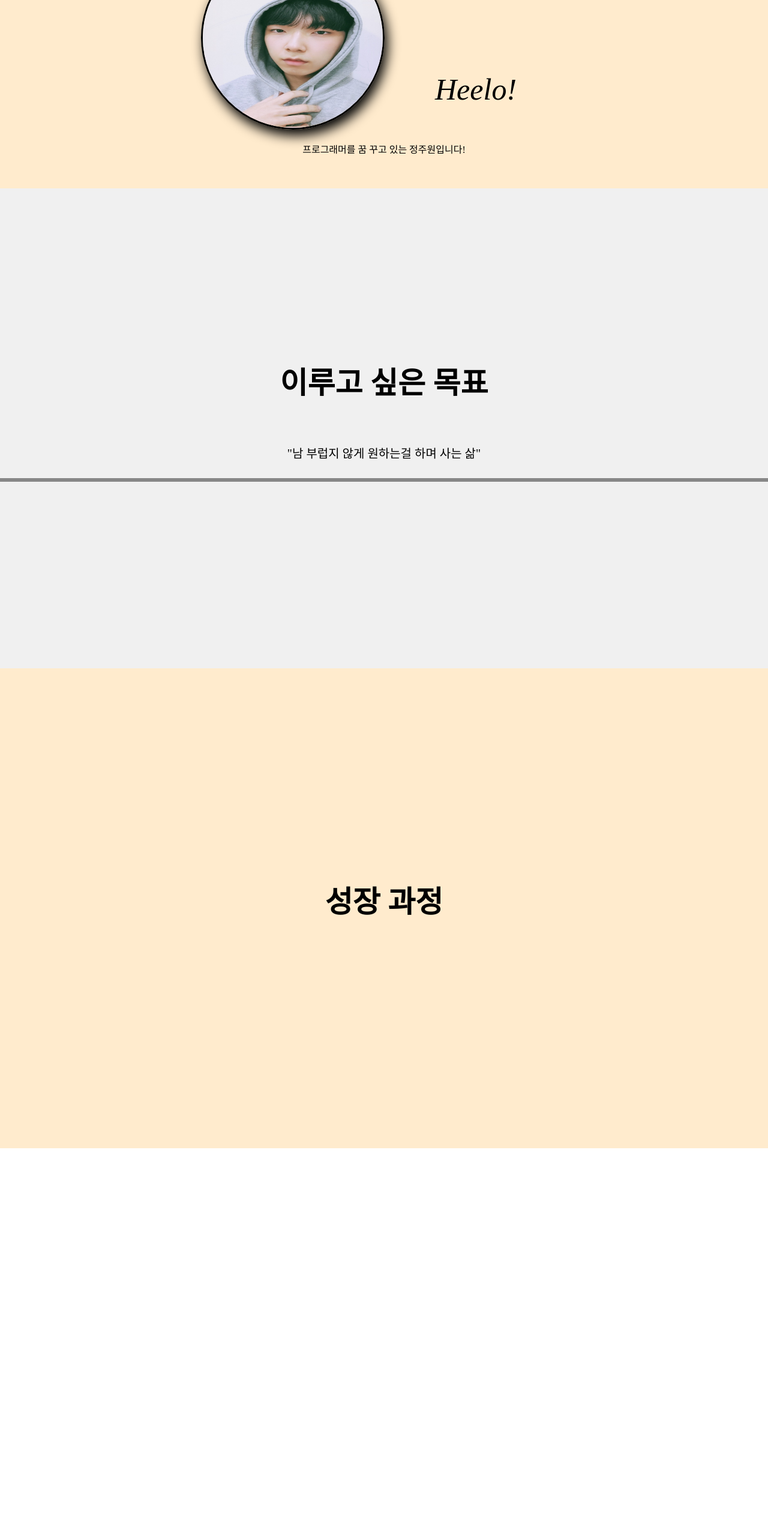
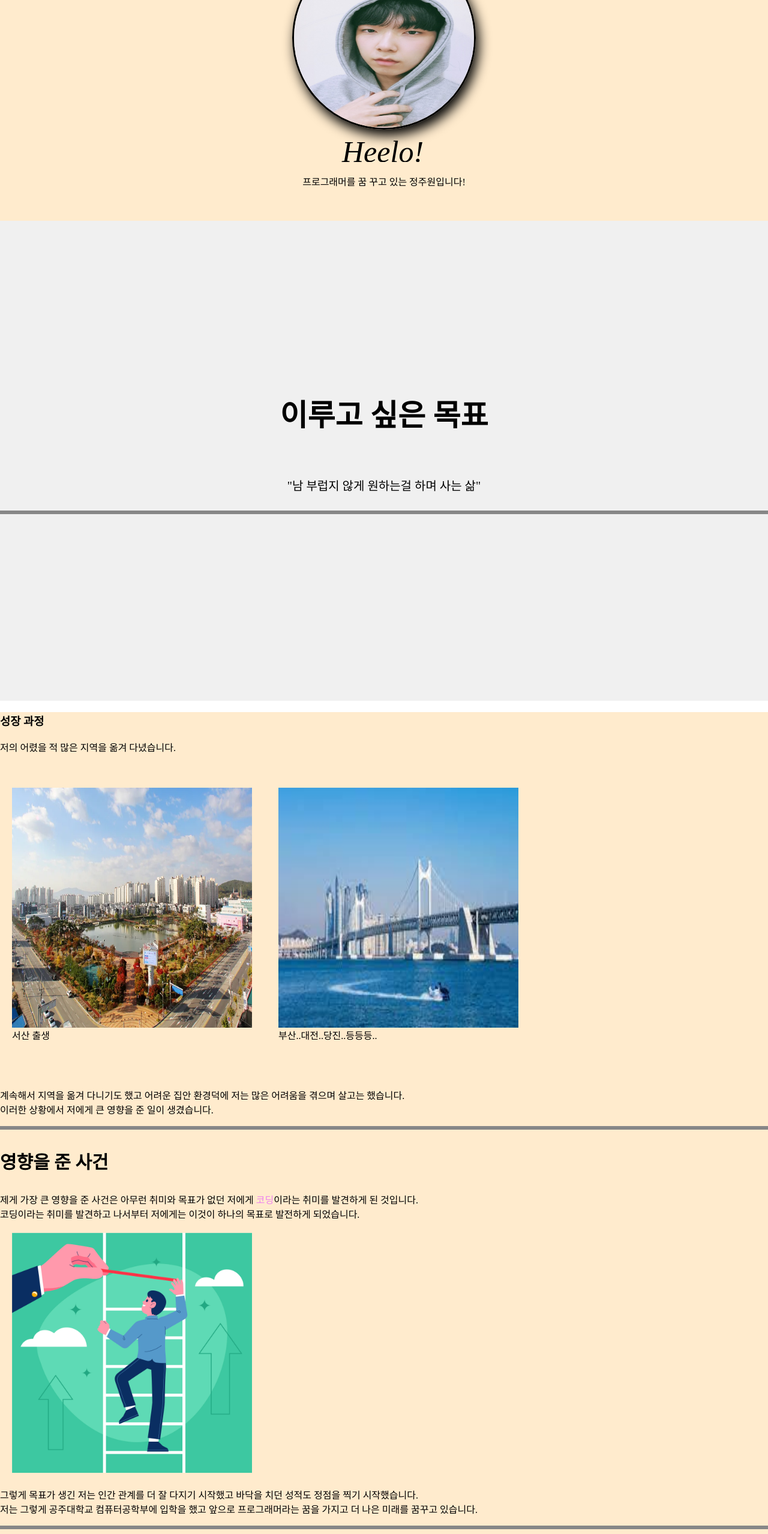
Before and after one commit to dreamcoffee/WebProject, a plain HTML site: page index.html in a window 1280 px wide. Shown: the part 240-2797 px from the top of the page at 60% size. Before the commit the page ends 2154 px from the top, so only its background shows below. Drawn offline with Linux system fonts and the light colour scheme.

Commit message:
내용 추가

```diff
--- a/index.html
+++ b/index.html
@@ -20,8 +20,8 @@
 
     <section>
         <div class = "middle">
-            <span><img class ="profile" src="IMAGE/내사진.jpg" width="300" height="300"></span>
-            <canvas id="MyCanvas" width="300px" height="100px"></canvas>
+            <span><img class ="profile" src="IMAGE/내사진.jpg" width="300" height="300"></span><br>
+            <canvas id="MyCanvas" width="300px" height="50px"></canvas>
             <p>프로그래머를 꿈 꾸고 있는 정주원입니다!</p>
         </div>
     </section>
@@ -33,9 +33,49 @@
         <p class="explanation"></p>
     </div>
 
-    <div class="list1" style="background-color: blanchedalmond;">
+    <div class="produce1" style="background-color: blanchedalmond;">
         <h3>성장 과정</h3>
-
+        <p>저의 어렸을 적 많은 지역을 옮겨 다녔습니다.</p>
+        <div>
+            <div class="divlist">
+                <img src="IMAGE/서산.png">서산 출생
+            </div>
+            <div class="divlist">
+                <img src="IMAGE/부산.jpg">부산..대전..당진..등등등..
+            </div>
+        </div>
+        <p>
+            계속해서 지역을 옮겨 다니기도 했고 어려운 집안 환경덕에 저는 많은 어려움을 겪으며 살고는 했습니다.
+            <br>
+            이러한 상황에서 저에게 큰 영향을 준 일이 생겼습니다.
+        </p>
+        <hr style="border:3px solid#878787; display:block; width: 100%;">
+        <h3 style="font-size: 30px;">영향을 준 사건</h3>
+        <p>
+            제게 가장 큰 영향을 준 사건은 아무런 취미와 목표가 없던 저에게 <span style="color: violet;">코딩</span>이라는 취미를 발견하게 된 것입니다.<br>
+            코딩이라는 취미를 발견하고 나서부터 저에게는 이것이 하나의 목표로 발전하게 되었습니다.<br>
+            <img src="IMAGE/목표.jpg" style="width: 400px; height: 400px; margin: 20px;"><br>
+            그렇게 목표가 생긴 저는 인간 관계를 더 잘 다지기 시작했고 바닥을 치던 성적도 정점을 찍기 시작했습니다.<br>
+            저는 그렇게 공주대학교 컴퓨터공학부에 입학을 했고 앞으로 프로그래머라는 꿈을 가지고 더 나은 미래를 꿈꾸고 있습니다.
+        </p>
+        <hr style="border:3px solid#878787; display:block; width: 100%;">
+        <h3 style="font-size: 30px;">영향을 준 인물</h3>
+        <p>
+            저에게 영향을 준 인물은
+            <br>
+            <div class="divlist">
+                <img src="IMAGE/헬렌켈러.png"><br>헬렌 켈러
+            </div>
+            <div class="explanation">
+                헬렌 켈러는 1880년에 미국 알라배마주 타스케지(Tuscumbia)에서 태어났습니다. 19개월 동안 시행착오 끝에 이끌려 언어를 잃은 채, 어둠 속에서 성장해야 했습니다. 그러나 7세 때 앤 서리언(Anne Sullivan)이라는 가정 교사와의 만남이 그녀의 삶을 완전히 바꿨습니다.<br><br>
+                앤 서리언은 헬렌에게 언어를 가르침으로써 그녀가 커뮤니케이션을 할 수 있도록 도왔습니다. 헬렌은 새로운 세상을 발견하고, 언어와 의사소통의 힘을 알게 되었습니다. 그 후 헬렌은 교육을 받고, 수많은 언어와 문학을 습득하며 자신의 역량을 키워나갔습니다.<br><br>
+                헬렌 켈러는 언론을 통해 자신의 이야기를 알리고, 사회적 평등을 위한 운동가로서 성장했습니다. 그녀는 장애인의 권리와 교육을 촉구하고, 더 나은 생활을 위한 여러 가지 조치를 취했습니다. 특히 장애인을 위한 특별 교육의 필요성을 강조하고, 이를 위해 수많은 연설과 글을 썼습니다.<br><br>
+                헬렌 켈러의 삶은 그 자체로도 위대한 업적이지만, 그녀가 아픔과 어려움을 이겨내고 발전해나가는 과정에서 우리는 힘과 용기를 얻을 수 있습니다. 그녀의 열정과 결단력은 많은 사람들에게 영감을 주었으며, 그녀의 영향력은 오늘날에도 계속되고 있습니다.<br><br>
+            </div>
+            <p>
+                저도 고통스럽고 힘든 시절을 겪어 왔던 만큼 헬렌 켈러의 이러한 이야기는 저의 귀감이 되었습니다
+            </p>
+        </p>
     </div>
     <script>
         var canvas = document.getElementById("MyCanvas");
```
